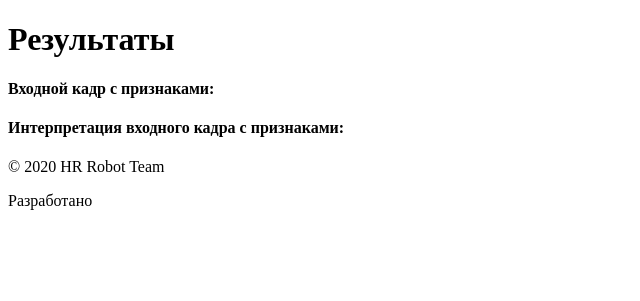
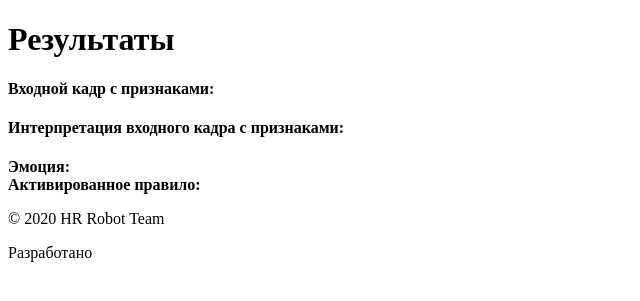
Before and after one commit to LedZeppe1in/hr_robot_interface, a Yii app: template modules/main/views/default/face-feature-interpretation-result.php in a window 1280 px wide. Shown: the top 301 px of the page, without its empty margins (0-640 px from the left). Run offline with PHP 8.4 and a stand-in for Yii, Linux system fonts and the light colour scheme; the template is opened without the code that fills it, so the values that code supplies are empty; some libraries are stand-ins or nearby versions.

Commit message:
Fix face feature interpretation result view

```diff
--- a/modules/main/views/default/face-feature-interpretation-result.php
+++ b/modules/main/views/default/face-feature-interpretation-result.php
@@ -28,7 +28,8 @@
     <div class="row">
         <div class="col-md-12">
             <div class="well">
-                <?php echo $emotionDetector->name . ' ' . $emotionDetector->firedRule; ?>
+                <?php echo '<b>Эмоция:</b> ' . $emotionDetector->name ?><br/>
+                <?php echo '<b>Активированное правило:</b> ' . $emotionDetector->firedRule ?>
             </div>
         </div>
     </div>
```
